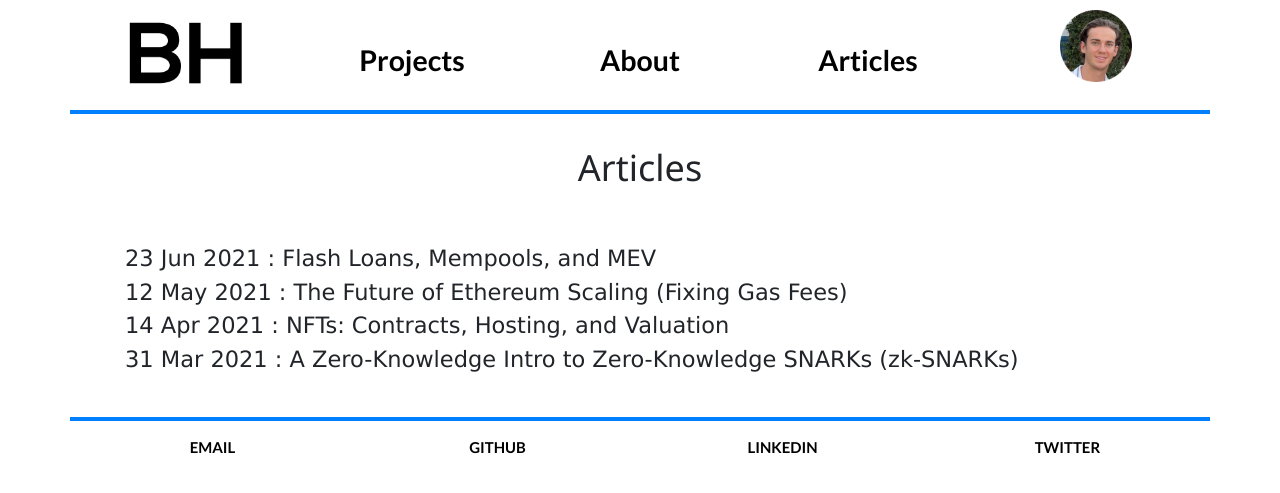
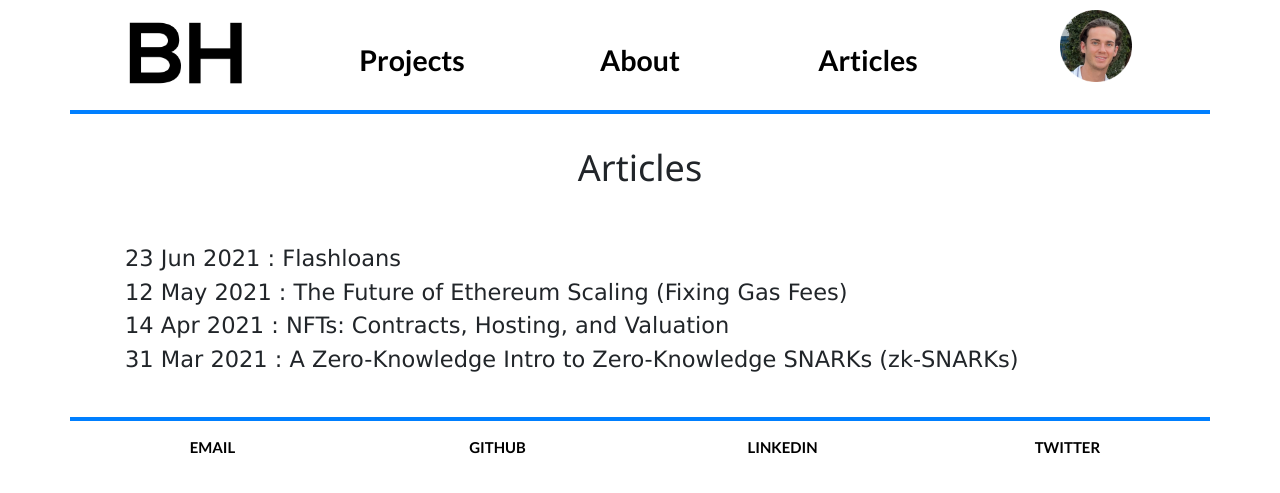
Before and after one commit to beauhodes/beauhodes.github.io, a Jekyll site: the page built from articles/index.html, in a window 1280 px wide. Shown: the top 493 px of the page. Built offline with Jekyll 4.4.1, drawn with Linux system fonts in a browser that asks for light colours; nearby versions of some CDN libraries.

Commit message:
Update 2021-06-23-flashloans.md

```diff
--- a/_posts/2021-06-23-flashloans.md
+++ b/_posts/2021-06-23-flashloans.md
@@ -1,6 +1,5 @@
 ---
 layout: post
-title: Flash Loans, Mempools, and MEV
 date: 2021-06-23
 ---
 <br/>
```
